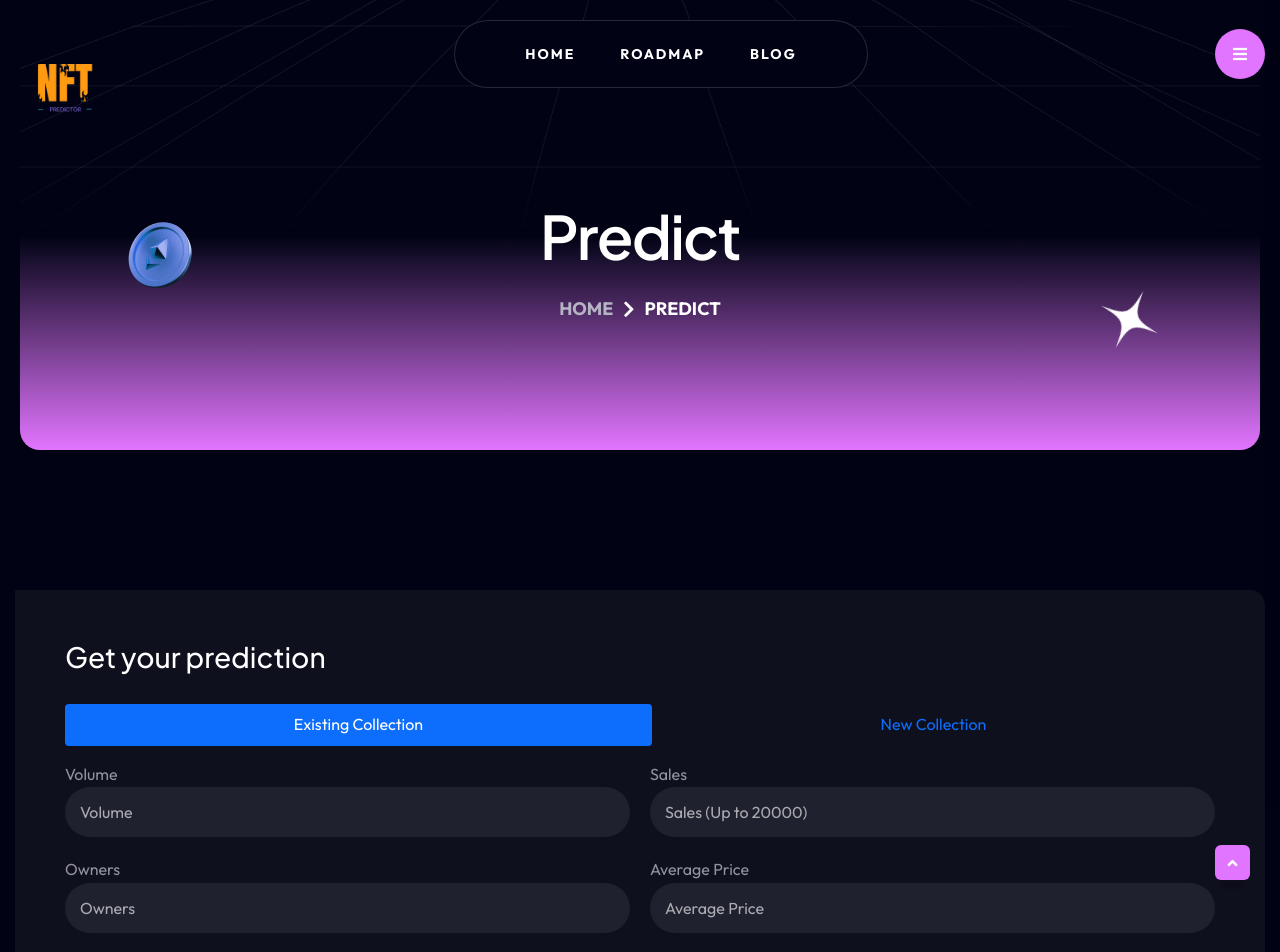
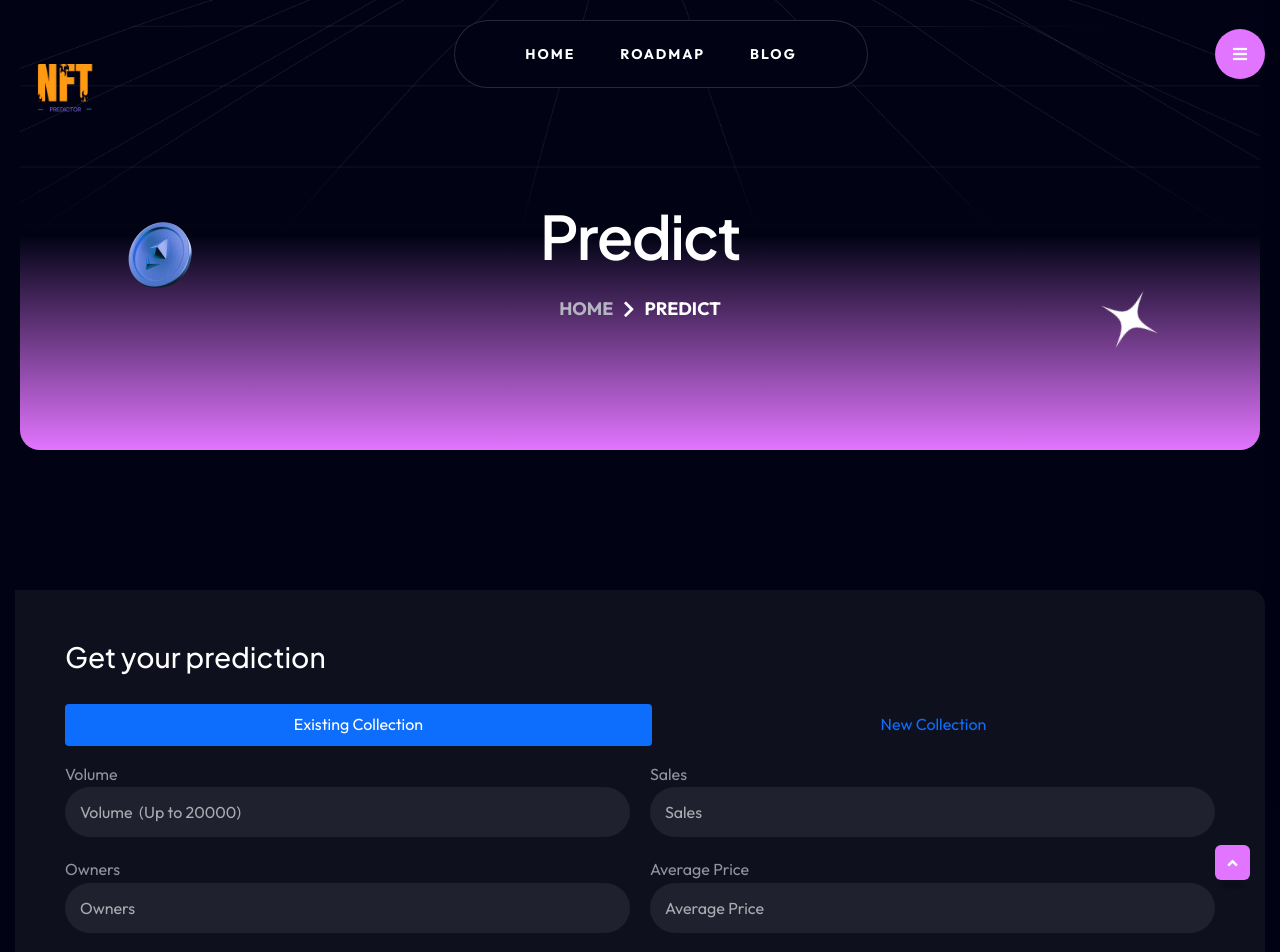
Before and after one commit to ThusithaHerath/nft-predictor-frontend, a React (Vite) app: page /predict in a window 1280 px wide. Shown: the top 952 px of the page. Built offline with nearby package versions, Linux system fonts and the light colour scheme.

Commit message:
correct placeholder

```diff
--- a/src/component/forms/ContactForm2.tsx
+++ b/src/component/forms/ContactForm2.tsx
@@ -168,7 +168,7 @@ interface PredictionResponse {
                       <div className="form-grp">
                       <label>Volume</label>
                       <input type="number"   max="15000"
-                      {...existingFormMethods.register("Volume")} placeholder="Volume" />
+                      {...existingFormMethods.register("Volume")} placeholder="Volume  (Up to 20000)" />
                       <p className="form_error">{existingFormMethods.formState.errors.Volume?.message}</p>
                       </div>
                     </div>
@@ -176,7 +176,7 @@ interface PredictionResponse {
                       <div className="form-grp">
                       <label>Sales</label>
                       <input type="number"   min="0"
-  max="3000" {...existingFormMethods.register("Sales")} placeholder="Sales (Up to 20000)" />
+  max="3000" {...existingFormMethods.register("Sales")} placeholder="Sales" />
                       <p className="form_error">{existingFormMethods.formState.errors.Sales?.message}</p>
                       </div>
                     </div>
```
